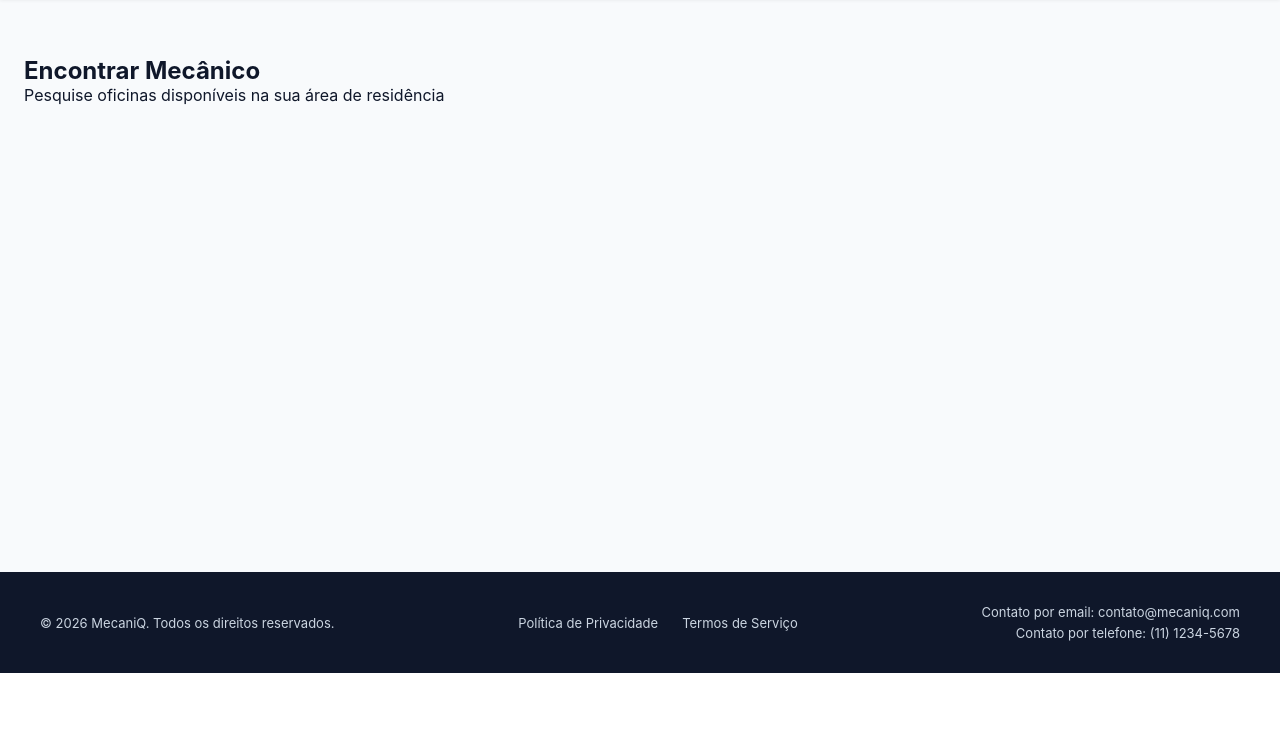
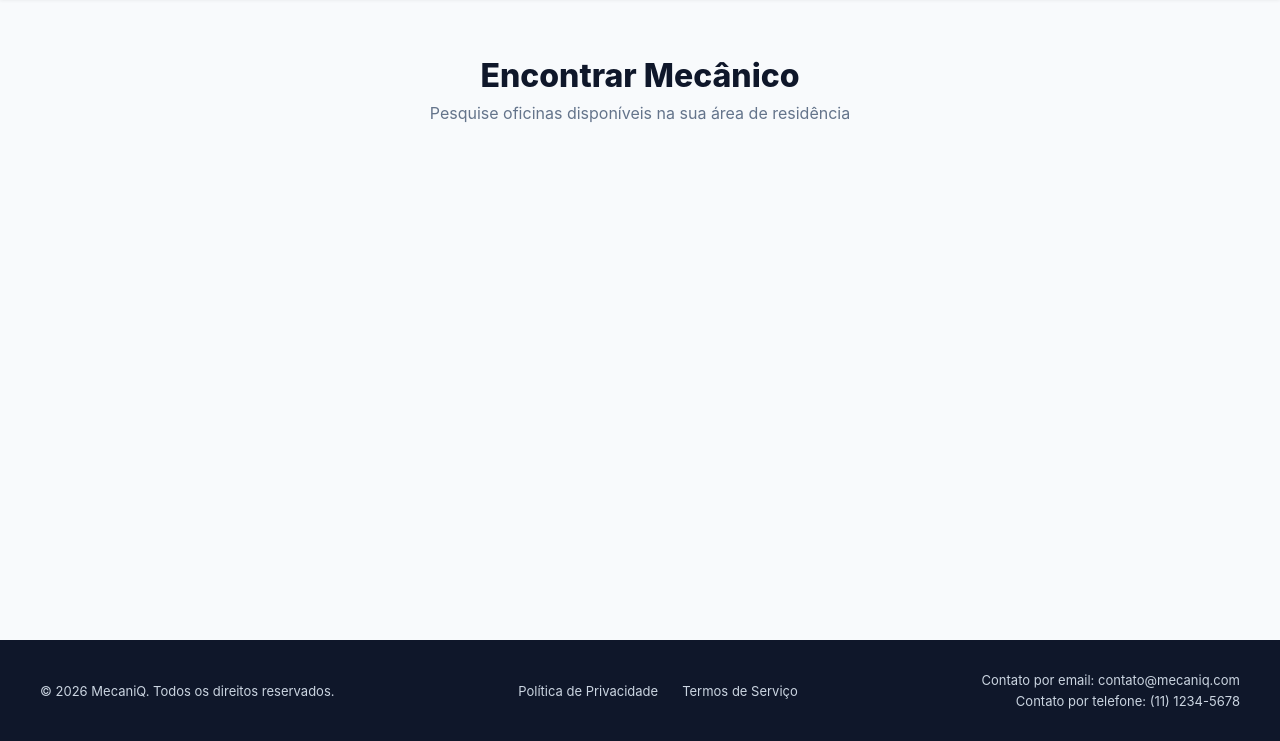
Before and after one commit to diogogonzaga/MecaniQ, a PHP site: page /oficinas.php in a window 1280 px wide. Shown: the part 127-868 px from the top of the page. Before the commit the page ends 800 px from the top, so only its background shows below. Run offline with PHP 8.4, Linux system fonts and the light colour scheme.

Commit message:
Inicio dos css

```diff
--- a/css/oficinas.css
+++ b/css/oficinas.css
@@ -1,4 +1,28 @@
 .workshops-page {
   width: 100%;
   padding: 3.5rem 1.5rem 5rem;
+  min-height: calc(100vh - 160px);
+  background-color: #f8fafc;
 }
+
+.workshops-container {
+  max-width: 960px;
+  margin: 0 auto;
+}
+
+.workshops-header {
+  text-align: center;
+  margin-bottom: 2rem;
+}
+
+.workshops-header h1 {
+  font-size: 2rem;
+  font-weight: 800;
+  color: #0f172a;
+  margin-bottom: 0.5rem;
+}
+
+.workshops-header p {
+  color: #64748b;
+  font-size: 1rem;
+}
```
